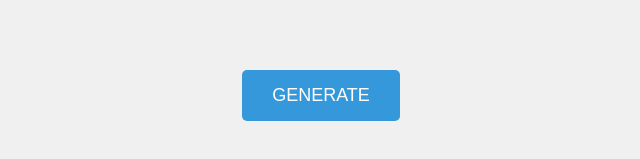
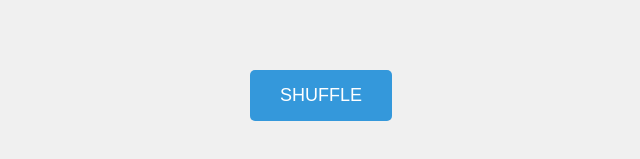
Before and after one commit to princemalikxp/RGG, a plain HTML site: page index.html in a window 1280 px wide. Shown: the part 305-464 px from the top of the page, without its empty margins (319-959 px from the left). Drawn offline with Linux system fonts and the light colour scheme.

Commit message:
Update index.html

```diff
--- a/index.html
+++ b/index.html
@@ -8,7 +8,7 @@
 </head>
 <body>
 
-<button id="playButton">GENERATE</button>
+<button id="playButton">SHUFFLE</button>
 
 <div id="gifContainer"></div>
 
```
